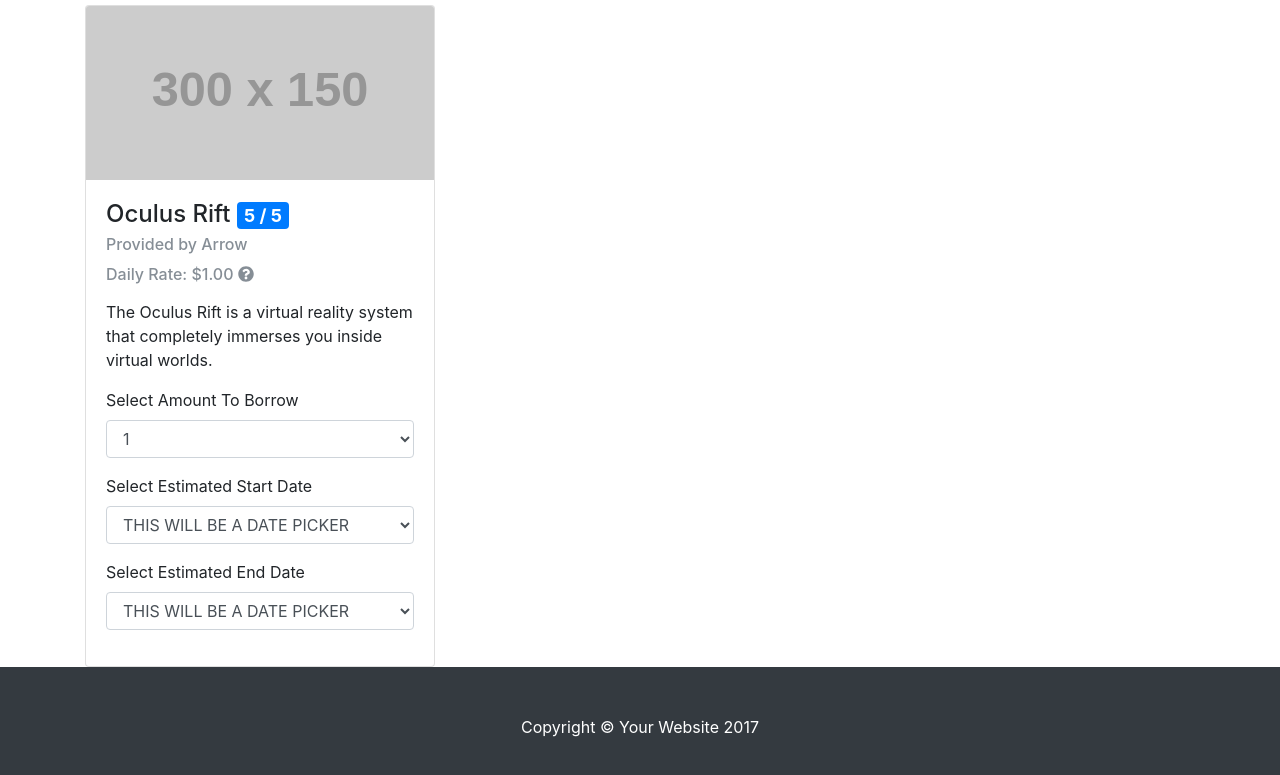
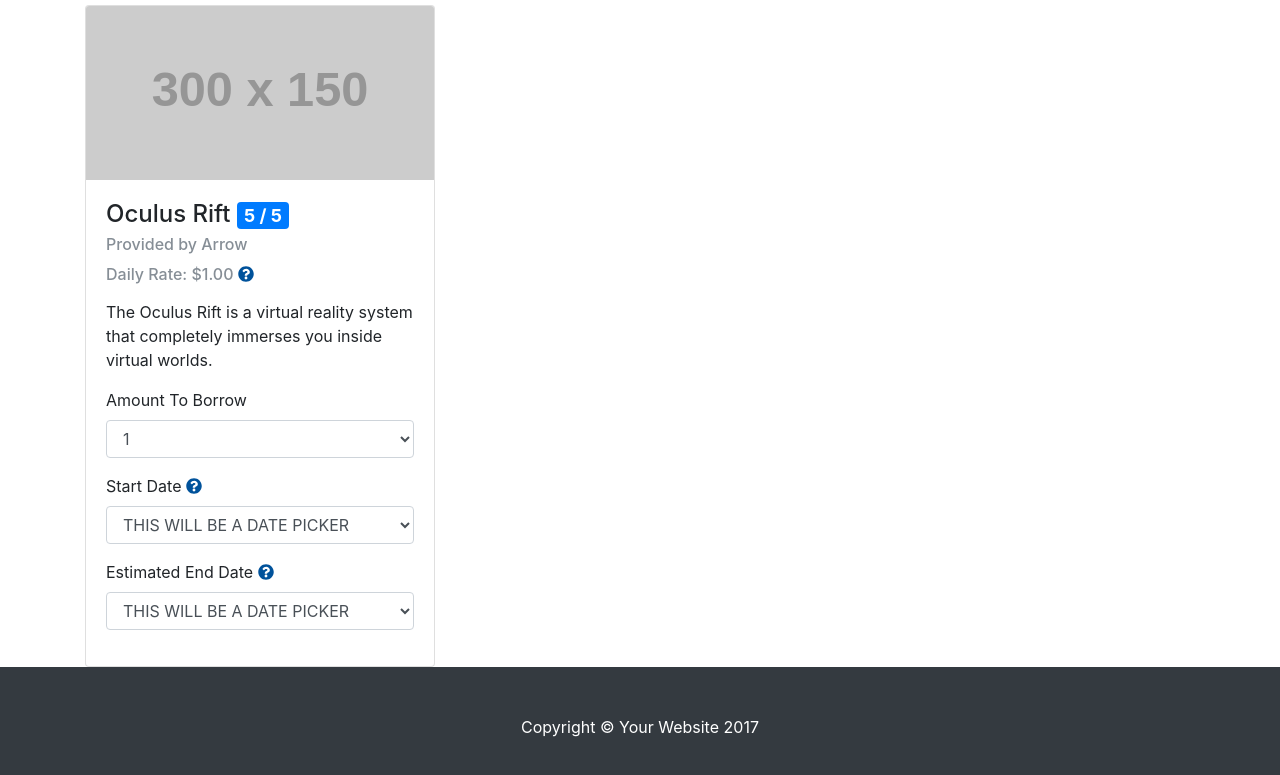
Before and after one commit to JessePeplinski/hardware-lender-web-app, a website: page roles/hacker/locations/thetechgarden.html in a window 1280 px wide. Shown: the part 139-914 px from the top of the page. Drawn offline with nearby package versions, Linux system fonts and the light colour scheme; placeholder pictures from the web are drawn by us.

Commit message:
add tooltips

```diff
--- a/roles/hacker/locations/thetechgarden.html
+++ b/roles/hacker/locations/thetechgarden.html
@@ -14,7 +14,8 @@
   <script src="https://code.jquery.com/jquery-3.2.1.min.js" integrity="sha256-hwg4gsxgFZhOsEEamdOYGBf13FyQuiTwlAQgxVSNgt4="
     crossorigin="anonymous"></script>
 
-  <script src="https://cdnjs.cloudflare.com/ajax/libs/popper.js/1.12.3/umd/popper.min.js" integrity="sha384-vFJXuSJphROIrBnz7yo7oB41mKfc8JzQZiCq4NCceLEaO4IHwicKwpJf9c9IpFgh" crossorigin="anonymous"></script>
+  <script src="https://cdnjs.cloudflare.com/ajax/libs/popper.js/1.12.3/umd/popper.min.js" integrity="sha384-vFJXuSJphROIrBnz7yo7oB41mKfc8JzQZiCq4NCceLEaO4IHwicKwpJf9c9IpFgh"
+    crossorigin="anonymous"></script>
   <link href="https://maxcdn.bootstrapcdn.com/bootstrap/4.0.0-beta.2/css/bootstrap.min.css" rel="stylesheet">
 
   <script defer src="https://use.fontawesome.com/releases/v5.0.0/js/all.js"></script>
@@ -169,14 +170,21 @@
           <div class="card h-100">
             <img class="card-img-top" src="http://placehold.it/300x150" alt="Card image cap">
             <div class="card-body">
-            <h4 class="card-title">Oculus Rift <span class="badge badge-primary">5 / 5</span></h4>
+              <h4 class="card-title">Oculus Rift
+                <span class="badge badge-primary">5 / 5</span>
+              </h4>
               <h6 class="card-subtitle mb-3 text-muted">Provided by Arrow</h6>
-            <h6 class="card-subtitle mb-3 text-muted">Daily Rate: $1.00 <i data-toggle="tooltip" title="We charge a small rate for each day you have hardware borrowed." class="fas fa-question-circle"></i></h6>
+              <h6 class="card-subtitle mb-3 text-muted">Daily Rate: $1.00
+                <div style="display:inline-block; color:#00529B;">
+                  <i data-toggle="tooltip" title="We charge a small rate for each day you have hardware borrowed." class="fas fa-question-circle"></i>
+                </div>
+              </h6>
+
               <p class="card-text">The Oculus Rift is a virtual reality system that completely immerses you inside virtual worlds.</p>
 
               <div class="form-group">
 
-                <label for="exampleFormControlSelect1">Select Amount To Borrow</label>
+                <label for="exampleFormControlSelect1">Amount To Borrow</label>
                 <select class="form-control" id="exampleFormControlSelect1">
                   <option>1</option>
                   <option>2</option>
@@ -187,14 +195,24 @@
               </div>
 
               <div class="form-group">
-                <label for="datePick">Select Estimated Start Date</label>
+                <label for="datePick">Start Date
+                  <div style="display:inline-block; color:#00529B;">
+                    <i data-toggle="tooltip" title="We will hang onto the hardware you requested for 3 days. After that, it will expire and other hackers can borrow it."
+                      class="fas fa-question-circle"></i>
+                  </div>
+                </label>
                 <select class="form-control" id="datePick">
                   <option>THIS WILL BE A DATE PICKER</option>
                 </select>
               </div>
 
               <div class="form-group">
-                  <label for="datePick">Select Estimated End Date</label>
+                <label for="datePick">Estimated End Date
+                  <div style="display:inline-block; color:#00529B;">
+                    <i data-toggle="tooltip" title="If you return your hardware on time, you'll get half the money back from your daily rate."
+                      class="fas fa-question-circle"></i>
+                  </div>
+                </label>
                 <select class="form-control" id="datePick">
                   <option>THIS WILL BE A DATE PICKER</option>
                 </select>
@@ -220,7 +238,7 @@
 
   <script>
 
-    $(document).ready(function(){
+    $(document).ready(function () {
       $('[data-toggle="tooltip"]').tooltip();
     });
 
```
Lines whose indentation alone changed are shown as unchanged.
